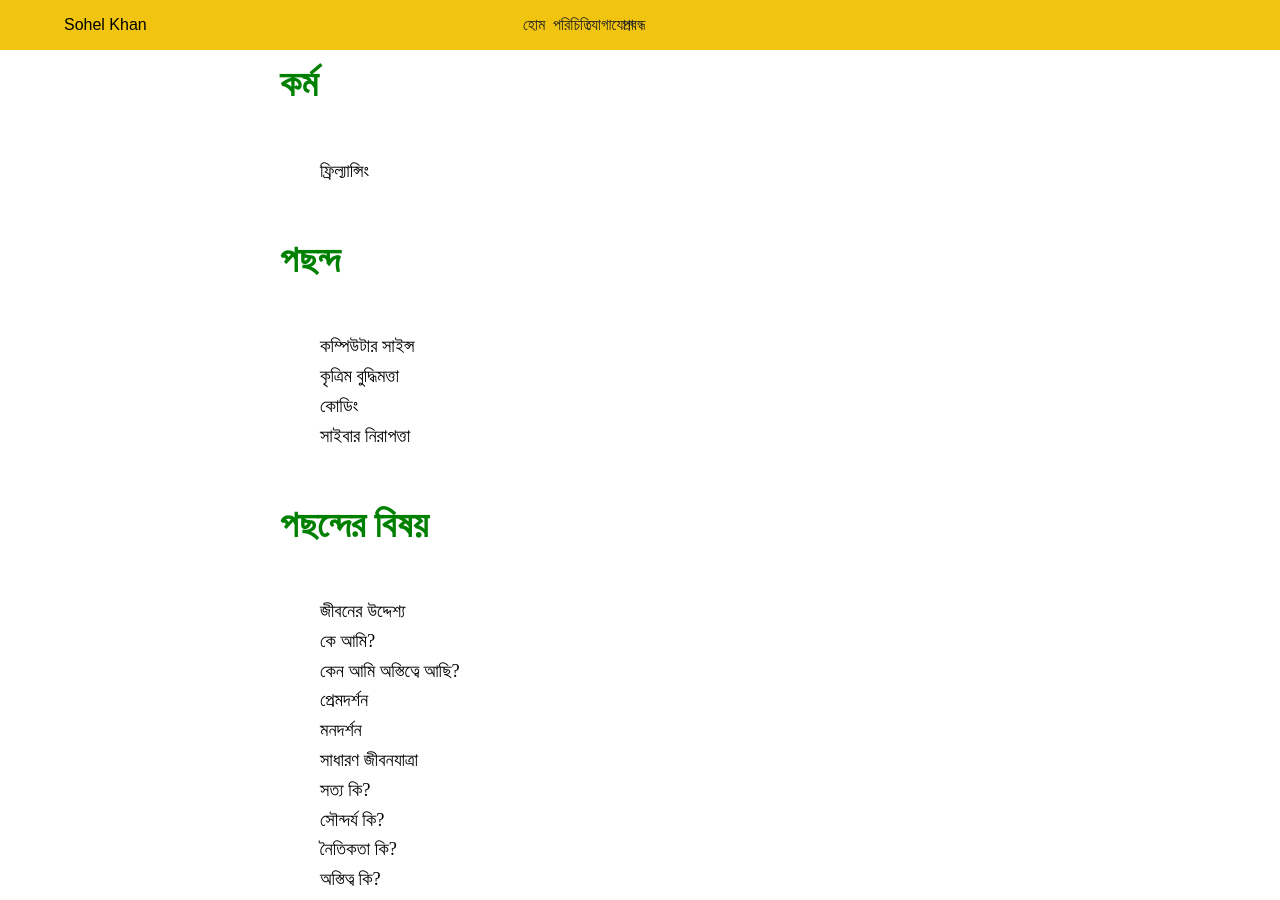
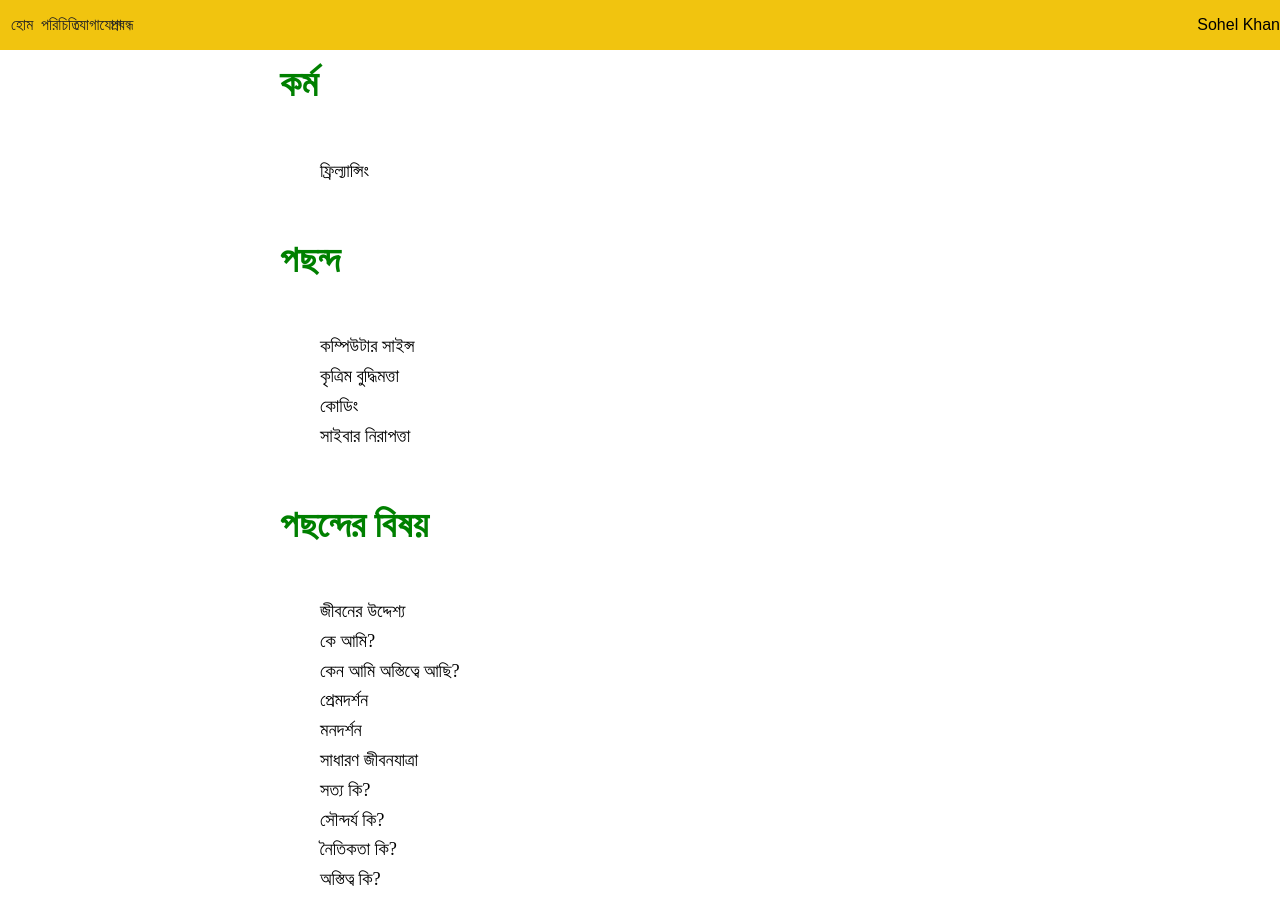
Before and after one commit to sohelkhanz/sohelkhanz.github.io, a Jekyll site: the page built from index.md, in a window 1280 px wide and 900 px high. Built offline with Jekyll 4.4.1, drawn with Linux system fonts in a browser that asks for light colours.

Commit message:
Update style.css

```diff
--- a/assets/css/style.css
+++ b/assets/css/style.css
@@ -22,14 +22,14 @@ header {
 .brand {
     width: auto;
     height: 100%;
-    float: left;
+    float: right;
     margin: 0 0 0 5%;
 }
 /*Início das configurações da Navigation*/
 .menu {
     width: 60%;
     height: 100%;
-    float: right;
+    float: left;
 }
 .menu ul {
     width: 100%;
```
